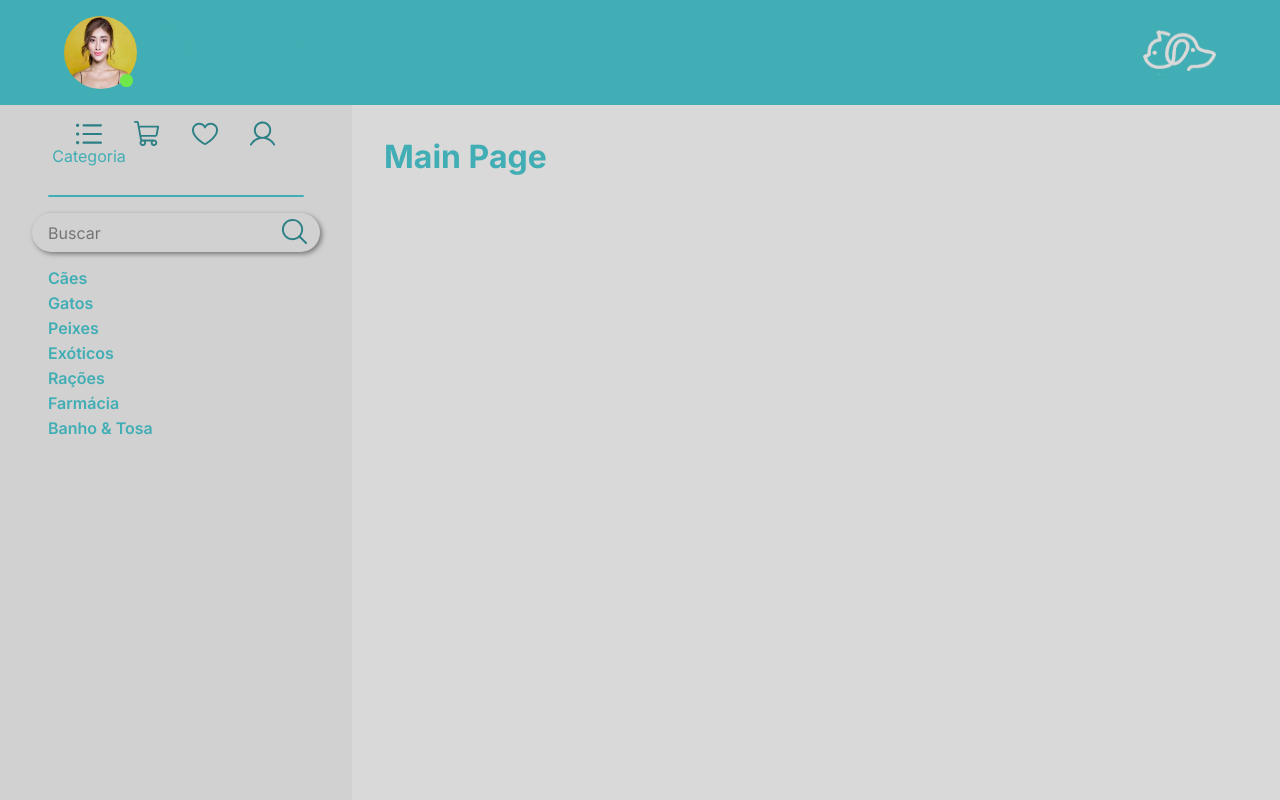
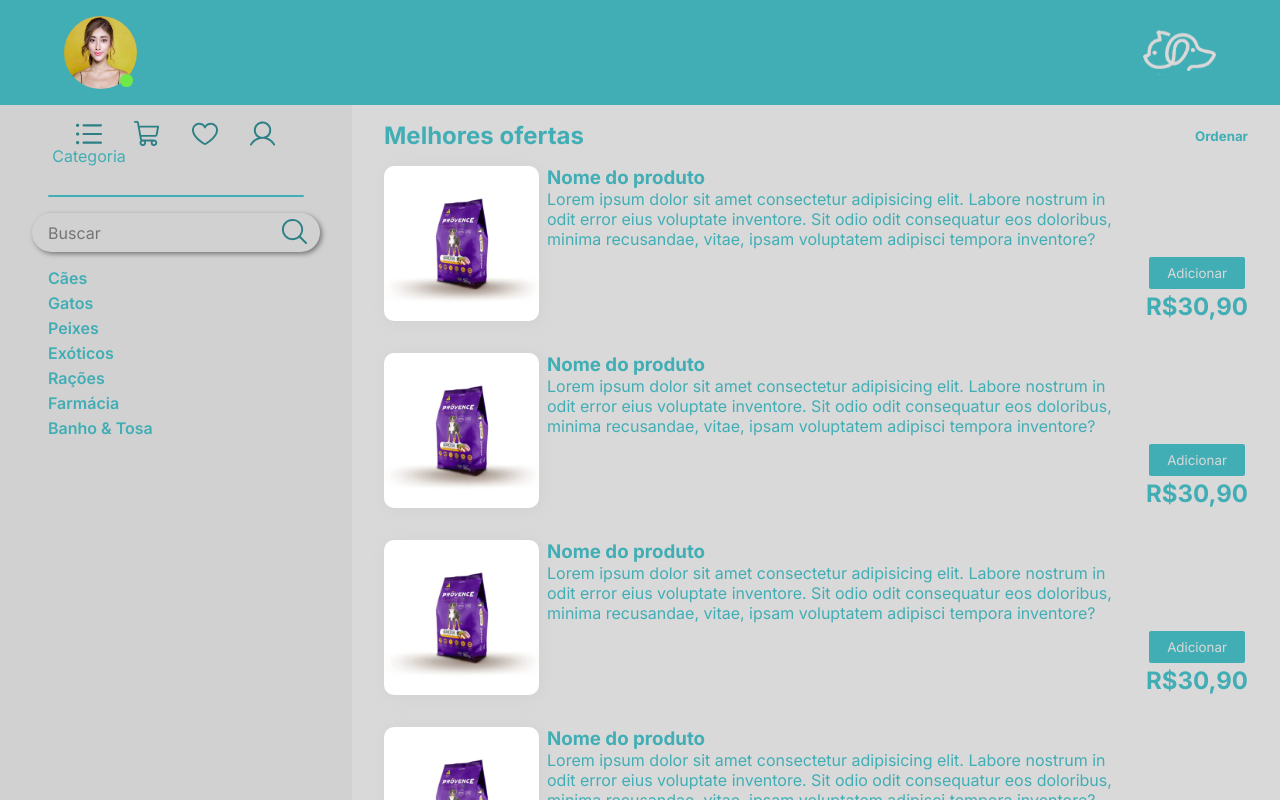
Before and after one commit to DevsYard/gsevenapp, a Next.js app: page / in a window 1280 px wide. Shown: the top 800 px of the page. Built offline with nearby package versions, Linux system fonts and the light colour scheme.

Commit message:
feature:  - criado card dos produtos

```diff
--- /dev/null
+++ b/src/app/components/Card/index.tsx
@@ -0,0 +1,31 @@
+import Image from 'next/image'
+import styles from '../../page.module.sass'
+import Link from 'next/link'
+
+export default function Card() {
+  return (
+		<div className={styles.card}>
+			<Image
+        className={styles.itemPic}
+				src={'/racao.png'}
+				alt='ração 1'
+				width={155}
+				height={155}
+				priority
+			/>
+			<div className={styles.boxTexto}>
+				<h3>Nome do produto</h3>
+				<p>
+					Lorem ipsum dolor sit amet consectetur adipisicing elit. Labore
+					nostrum in odit error eius voluptate inventore. Sit odio odit
+					consequatur eos doloribus, minima recusandae, vitae, ipsam voluptatem
+					adipisci tempora inventore?
+				</p>
+			</div>
+      <div className={styles.buyContainer}>
+        <button className={styles.btnCompra}>Adicionar</button>
+        <h2>R$30,90</h2>
+      </div>
+		</div>
+	);
+}
--- a/src/app/components/Main/index.tsx
+++ b/src/app/components/Main/index.tsx
@@ -1,11 +1,24 @@
 import Image from 'next/image'
 import styles from '../../page.module.sass'
 import Link from 'next/link'
+import Card from '../Card/index'
+
 
 export default function Main() {
   return (
     <main className={styles.mainPage}>
-      <h1>Main Page</h1>
+      <header className={styles.cardsHeader}>
+        <h2>Melhores ofertas</h2>
+        <h5>Ordenar</h5>
+      </header>
+      <Card />
+      <Card />
+      <Card />
+      <Card />
+      <Card />
+      <Card />
+      <Card />
+      <Card />
     </main>
   )
 }
--- a/src/app/page.module.sass
+++ b/src/app/page.module.sass
@@ -175,22 +175,60 @@
       font-weight: 600
       padding-inline: 1rem
       list-style: none
+    ul
+      border-left: solid
+      border-bottom: solid
+      margin-left: 1rem
     li
       list-style: none
     & a
-      padding-left: 2rem
+      padding-left: 0.5rem
       text-decoration: none
       @include variables.focusStyle(variables.$secondary)
 
+.cardsHeader
+  display: flex
+  width: 100%
+  justify-content: space-between
+  align-items: center
+  h2, h5
+    width: fit-content
+.card
+  display: flex
+  gap: 0.5rem
+  margin-block: 1rem
+  & .itemPic
+    border-radius: 10px
+    box-shadow: 2px 2px 15px variables.$primary-shadow
+  & .boxTexto
+    display: flex
+    flex-direction: column
+  & .buyContainer
+    display: flex
+    flex-direction: column
+    justify-content: flex-end
+    height: 100%
+  & .btnCompra
+    width: 100%
+    padding-top: 5rem
+    padding: 0.5rem 1rem
+    border-radius: 5px
+    border: none
+    background: variables.$btnPrimary
+    color: variables.$primary
+    border: solid
+
 .mainPage
-  display: flex
-  flex: 1
-  padding: 2rem
+  display: grid
+  width: 100%
+  padding: 1rem 2rem
   background: variables.$primary
-
 
 @media ( max-width:850px )
   .aside
     width: 0px
   .rightScreen
     width: 100vw
+
+  .nav
+    padding: 1rem
```
Also changed, not shown: public/racao.png (added).
